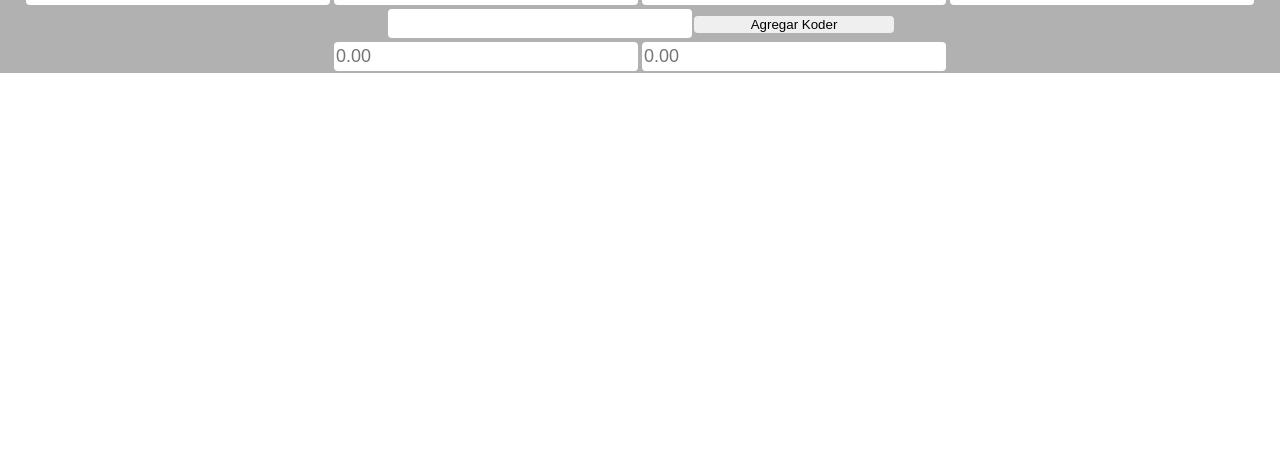
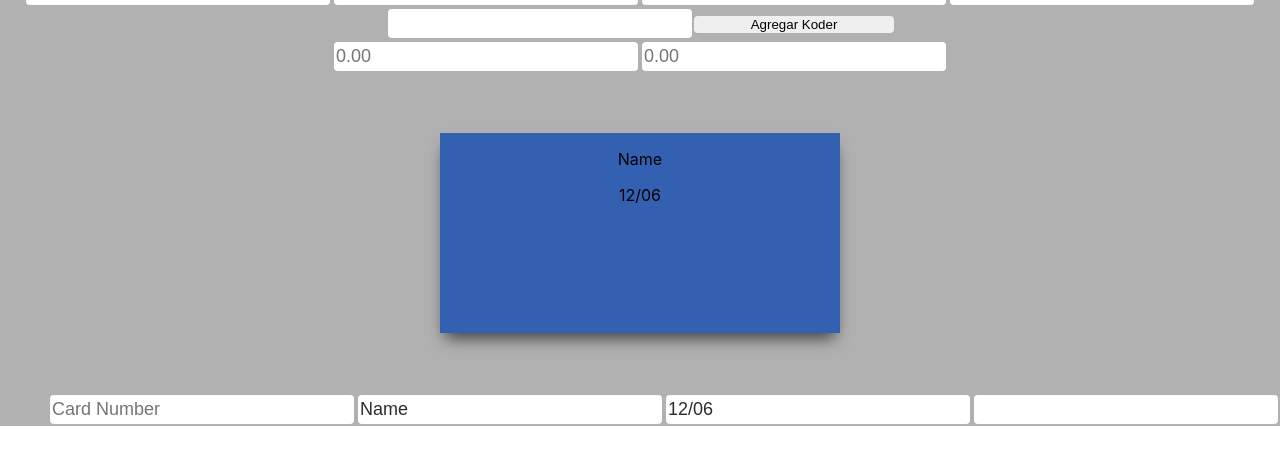
Before and after one commit to Nesjesramrey/18gReact, a React (Create React App) app: page / in a window 1280 px wide. Shown: the part 333-797 px from the top of the page. Built offline with nearby package versions, Linux system fonts and the light colour scheme.

Commit message:
credit card

```diff
--- a/src/App.css
+++ b/src/App.css
@@ -108,3 +108,99 @@ input {
   background-color: white;
   margin: 2px;
 }
+
+.paymentCard {
+  display: flex;
+  flex-direction: column;
+}
+
+.containerCard {
+  display: flex;
+  flex-direction: column;
+}
+
+.containerInput {
+  display: flex;
+  flex-direction: row;
+  justify-content: end;
+}
+
+.wrap {
+  width: 1100px;
+  margin: 50px auto;
+  display: -webkit-box;
+  display: -webkit-flex;
+  display: -ms-flexbox;
+  display: flex;
+  -webkit-box-pack: center;
+  -webkit-justify-content: center;
+  -ms-flex-pack: center;
+  justify-content: center;
+}
+
+.tarjeta-wrap {
+  margin: 10px;
+  -webkit-perspective: 800;
+  perspective: 800;
+}
+
+.tarjeta {
+  width: 400px;
+  height: 200px;
+  background: #0843b1bc;
+  position: relative;
+  -webkit-transform-style: preserve-3d;
+  transform-style: preserve-3d;
+  -webkit-transition: 0.7s ease;
+  transition: 0.7s ease;
+  -webkit-box-shadow: 0px 10px 15px -5px rgba(0, 0, 0, 0.65);
+  box-shadow: 0px 10px 15px -5px rgba(0, 0, 0, 0.65);
+}
+
+.adelante,
+.atras {
+  width: 100%;
+  height: 100%;
+  position: absolute;
+  top: 0;
+  left: 0;
+  -webkit-backface-visibility: hidden;
+  backface-visibility: hidden;
+}
+
+.adelante {
+  width: 100%;
+}
+
+.atras {
+  -webkit-transform: rotateY(180deg);
+  transform: rotateY(180deg);
+
+  padding: 15px;
+  display: -webkit-box;
+  display: -webkit-flex;
+  display: -ms-flexbox;
+  display: flex;
+  -webkit-box-pack: center;
+  -webkit-justify-content: center;
+  -ms-flex-pack: center;
+  justify-content: center;
+  -webkit-box-align: center;
+  -webkit-align-items: center;
+  -ms-flex-align: center;
+  align-items: center;
+
+  text-align: center;
+  color: #fff;
+  font-family: "open sans";
+  background: #0843b1bc;
+}
+
+.tarjeta-wrap:hover .tarjeta {
+  -webkit-transform: rotateY(180deg);
+  transform: rotateY(180deg);
+}
+
+.card1 {
+  background-size: cover;
+}
--- a/src/App.js
+++ b/src/App.js
@@ -12,6 +12,28 @@ function App() {
   const [photoURL, setPhotoURL] = useState("");
   const [amount, setAmount] = useState(null);
 
+  const [cvc, setCvc] = useState("");
+  const [expiry, setExpiry] = useState("12/06");
+  const [name, setName] = useState("Name");
+  const [number, setNumber] = useState("");
+
+  const handleInputCvc = ({ target: { value } }) => {
+    const newAmount = value;
+    setCvc(newAmount);
+  };
+  const handleInputExpiry = ({ target: { value } }) => {
+    const newAmount = value;
+    setExpiry(newAmount);
+  };
+  const handleInputName = ({ target: { value } }) => {
+    const newAmount = value;
+    setName(newAmount);
+  };
+
+  const handleInputNumber = ({ target: { value } }) => {
+    const newAmount = value;
+    setNumber(newAmount);
+  };
   const [koders, setKoders] = useState([
     {
       firstName: "Luis",
@@ -31,7 +53,7 @@ function App() {
 
   const kodersUI = koders.map(
     ({ firstName, lastName, age, gender, photoURL }, index) => {
-      console.log(firstName);
+      //console.log(firstName);
       return (
         <Card
           key={index}
@@ -47,7 +69,7 @@ function App() {
 
   const handleSubmit = (event) => {
     event.preventDefault();
-    console.log("AGREGAR KODER");
+    //console.log("AGREGAR KODER");
     const newKoders = [
       ...koders,
       {
@@ -68,7 +90,7 @@ function App() {
     setPhotoURL("");
   };
 
-  console.log(koders, "KODERS");
+  //console.log(koders, "KODERS");
 
   const USD = 20.16;
   const handleChangeAmount = ({ target: { value } }) => {
@@ -109,12 +131,42 @@ function App() {
           placeholder={!amount ? "0.00" : (amount / USD).toFixed(2)}
           onChange={handleChangeAmount}
         />
-
         <input
           type="number"
           placeholder={!amount ? "0.00" : (amount * USD).toFixed(2)}
           onChange={handleChangeAmount}
         />
+
+        <div className=" paymentCard">
+          <div className="wrap">
+            <div className="tarjeta-wrap">
+              <div className="tarjeta">
+                <div className="adelante card1">
+                  <p>{number}</p>
+                  <p>{name}</p>
+                  <p>{expiry}</p>
+                </div>
+                <div className="atras">
+                  <p>{cvc}</p>
+                </div>
+              </div>
+            </div>
+          </div>
+          <form className="containerInput">
+            <input
+              type="number"
+              placeholder="Card Number"
+              value={number}
+              onChange={handleInputNumber}
+            />
+            <br></br>
+            <input type="text" value={name} onChange={handleInputName} />
+            <br></br>
+            <input type="text" value={expiry} onChange={handleInputExpiry} />
+            <br></br>
+            <input type="number" value={cvc} onChange={handleInputCvc} />
+          </form>
+        </div>
       </div>
     </div>
   );
```
